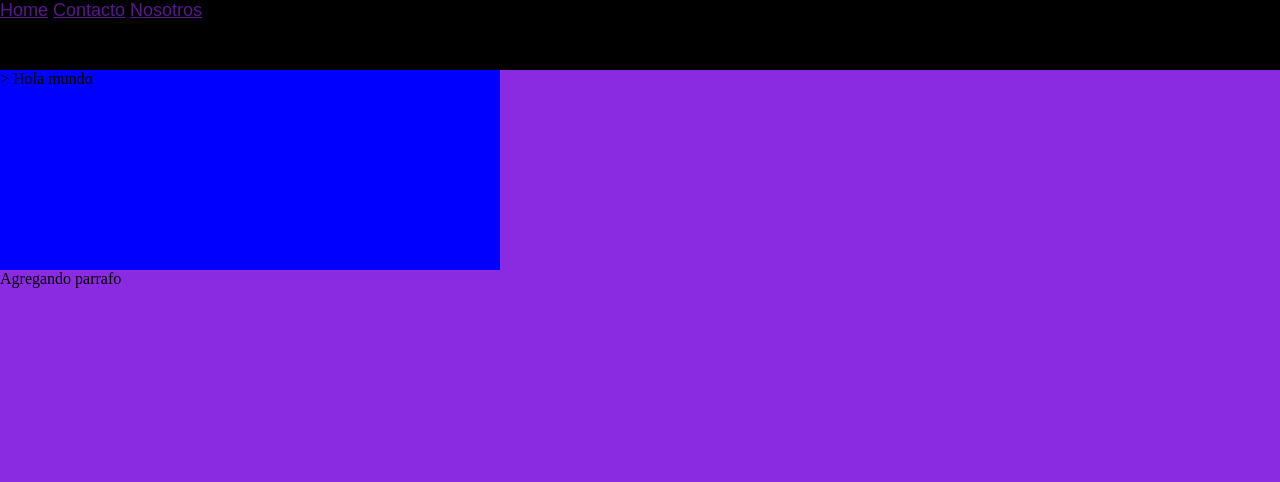
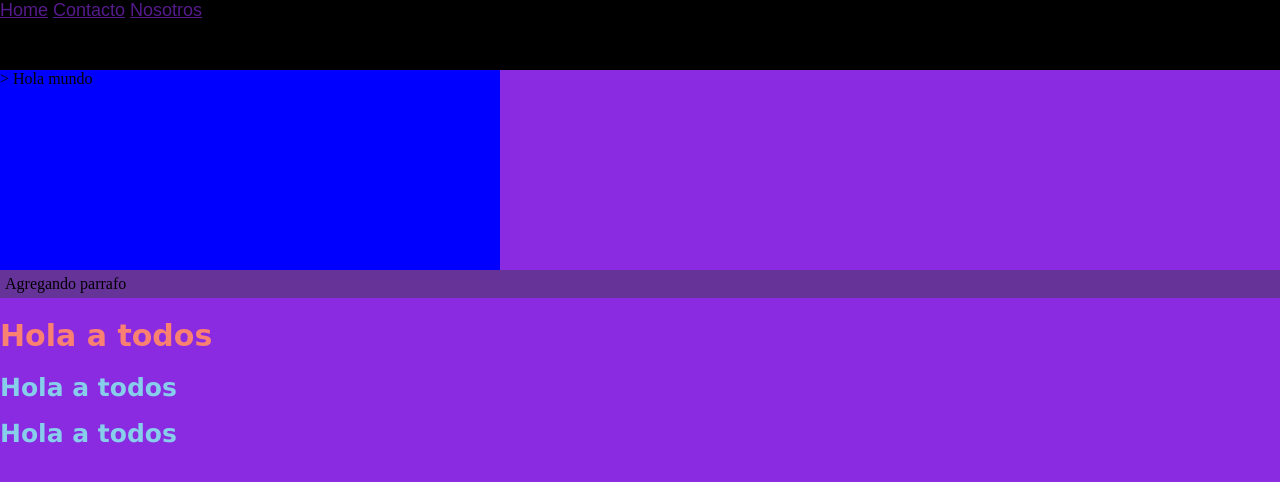
Before and after one commit to raultrejo72/Py2021Rts, a plain HTML site: page index.html in a window 1280 px wide. Drawn offline with Linux system fonts and the light colour scheme.

Commit message:
Agregando mas cdigo

```diff
--- a/assets/css/main.css
+++ b/assets/css/main.css
@@ -16,3 +16,20 @@ nav {
     height: 200px;
     background-color: blue;
 }
+
+#first-paragraph {
+    background-color: rebeccapurple;
+    padding: 5px 5px 5px 5px;
+}
+
+#titulo-home {
+    font-size: 30px;
+    font-family: cursive;
+    color: salmon
+}
+
+.parrafos-home {
+    font-size: 25px;
+    color: skyblue;
+    font-family: Verdana, Geneva, Tahoma, sans-serif;
+}
--- a/index.html
+++ b/index.html
@@ -25,4 +25,8 @@
         <div>Agregando parrafo</div>
 
     </div>
+
+    <h1 id="titulo-home"> Hola a todos</h1>
+    <h1 class="parrafos-home"> Hola a todos</h1>
+    <h1 class="parrafos-home"> Hola a todos</h1>
 </body>
```
